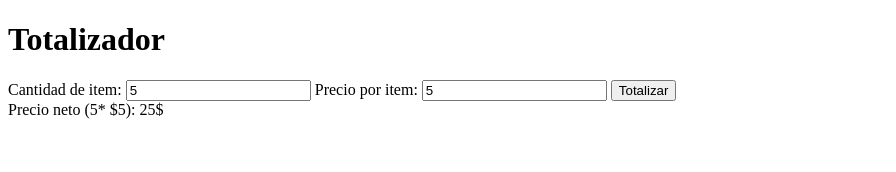
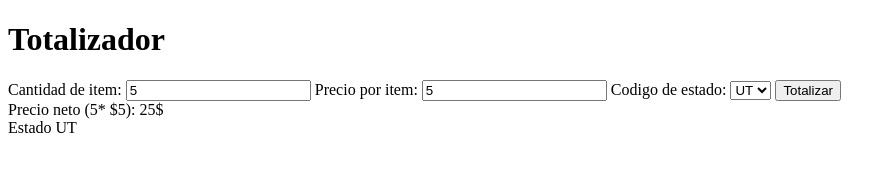
Before and after one commit to gandarillasNavia/Proyecto_Totalizador, a website built with Parcel: page index.html in a window 1280 px wide. Both pictures are taken after typing "5", "5" into the empty fields and a click on the input "Totalizar". Shown: the whole page, without its empty margins (0-896 px from the left). Built offline with nearby package versions, Linux system fonts and the light colour scheme.

Commit message:
feat(ui): html para seleccion de estado

```diff
--- a/index.html
+++ b/index.html
@@ -1,5 +1,5 @@
 <!DOCTYPE html>
-<html xml:lang="es">
+<html lang="es">
 
 <head>
 	<title>Totalizador</title>
@@ -11,8 +11,19 @@
 	<form id="parametros">
 		<label for="cantidad-in">Cantidad de item:</label>
 		<input type="number" id="cantidad-in" />
+
 		<label for="precio-in">Precio por item:</label>
 		<input type="number" id="precio-in" />
+
+		<label for="estado-sel">Codigo de estado:</label>
+		<select id="estado-sel">
+			<option value="UT">UT</option>
+			<option value="NV">NV</option>
+			<option value="TX">TX</option>
+			<option value="AL">AL</option>
+			<option value="CA">CA</option>
+		</select>
+
 		<input type="submit" value="Totalizar" id="totalizar-bt">
 	</form>
 
@@ -22,6 +33,11 @@
 		<span id="resultado"></span>
 	</div>
 
+	<div>
+		<span>Estado</span>
+		<span id="estado"></span>
+	</div>
+
 	<script type="module" src="./src/presenter.js"></script>
 </body>
 
--- a/src/presenter.js
+++ b/src/presenter.js
@@ -3,8 +3,10 @@ import { calcularPrecioNeto } from "./totalizador"
 const form = document.getElementById("parametros")
 const inputCant = document.getElementById("cantidad-in")
 const inputPrecio = document.getElementById("precio-in")
+const selectEstado = document.getElementById("estado-sel")
 const spanOperacion = document.getElementById("operacion-textual")
 const spanRespuesta = document.getElementById("resultado")
+const spanEstado = document.getElementById("estado")
 
 form.addEventListener("submit", (event) => {
   event.preventDefault();
@@ -12,4 +14,5 @@ form.addEventListener("submit", (event) => {
   let precio = inputPrecio.value;
   spanOperacion.textContent = "(" + cantidad + "* $" + precio + "):";
   spanRespuesta.textContent = calcularPrecioNeto(parseInt(cantidad), parseInt(precio)) + "$";
+  spanEstado.textContent = selectEstado.value;
 });
```
